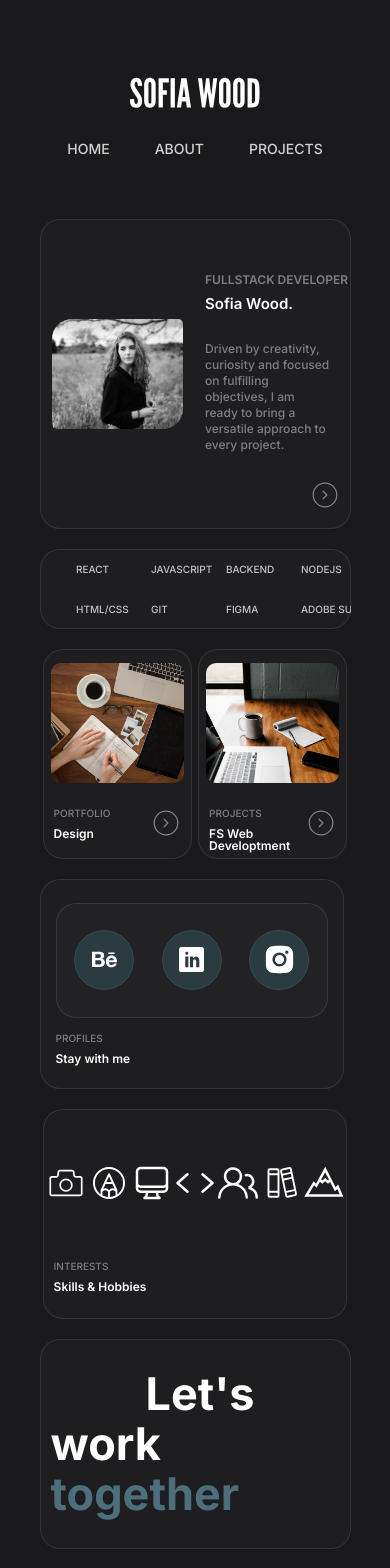
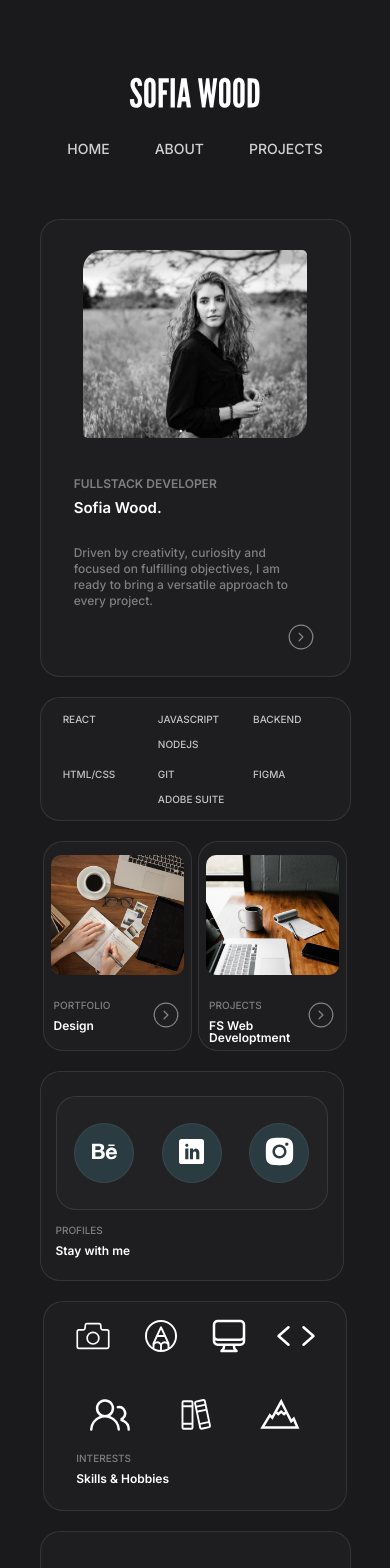
Before and after one commit to sofialzira/portfolio, a React (Vite) app: page / in a window 390 px wide. Shown: the top 1568 px of the page. Built offline with nearby package versions, Linux system fonts and the light colour scheme.

Commit message:
fixed responsive css

```diff
--- a/src/components/BioContainerComponent/BioContainer.module.css
+++ b/src/components/BioContainerComponent/BioContainer.module.css
@@ -101,6 +101,22 @@ border-radius: 2rem 0.5rem;
 
 .bioContainerGeneral {
   width: 100%;
+  display: flex;
+  flex-direction: column;
+  align-items: center;
+  align-content: center;
+  justify-content: space-between;
+  height: 100%;
+  padding: 3rem 0rem 2rem 0rem;
+}
+
+
+.infoContainer {
+  width: 85%;
+}
+
+.bioDescription {
+  margin-bottom: 5%;
 }
 
 .infoTextContainer {
@@ -108,6 +124,7 @@ border-radius: 2rem 0.5rem;
 }
 
 .imageContainer {
-  height: 90%;
+  width: 85%;
+  height: 100%;
 }
 }
--- a/src/components/BioDescription/BioDescriptionComponent.module.css
+++ b/src/components/BioDescription/BioDescriptionComponent.module.css
@@ -32,7 +32,14 @@
 @media (max-width: 768px) {
 
   .bioContainerGeneral {
-    height: 76rem;
+    width: 100%;
+    display: flex;
+    flex-direction: column;
+    align-items: center;
+    align-content: center;
+    justify-content: space-between;
+    height: 100%;
+    padding: 3rem 0rem 2rem 0rem;
   }
 
   }
--- a/src/components/Contact/ContactComponent.module.css
+++ b/src/components/Contact/ContactComponent.module.css
@@ -48,16 +48,12 @@
     font-size: 45px;
 }
 
-/* .infoButtonContainer {
-    align-self: flex-end;
-  }
 
-  .infoButton {
-      margin-right: 1rem;
-      font-size: 3rem;
-      color: var(--bk-round-button);
-  }
 
-  .infoButton:hover {
-    color: white;
-  } */
+  @media (max-width: 768px) {
+
+    .infoContainer {
+        text-align: center;
+    }
+
+}
--- a/src/components/LinksComponent/LinksComponent.module.css
+++ b/src/components/LinksComponent/LinksComponent.module.css
@@ -62,9 +62,38 @@ a {
 }
 
 @media (max-width: 768px) {
+
+
+.linksGeneralContainer {
+    justify-content: center;
+    align-items: center;
+    display: flex;
+    flex-wrap: wrap;
+    height: fit-content;
+}
+
+
 .vaiCaralho {
-gap: 5px;
-margin: 5px 5px 5px 5px;
+        gap: 15px;
+        margin: 5px 5px 5px 5px;
+        width: 98%;
+        display: flex;
+        flex-wrap: wrap;
+        justify-content: space-evenly;
+        align-items: center;
+        align-content: space-between;
+        flex-direction: row;
+
+}
+
+.linksWrapper {
+        gap: 1rem;
+        display: flex;
+        align-content: flex-end;
+        justify-content: space-between;
+        flex-wrap: wrap;
+        flex-direction: column;
+        padding: 2%;
 }
 
 }
--- a/src/components/ServicesComponent/ServicesComponent.module.css
+++ b/src/components/ServicesComponent/ServicesComponent.module.css
@@ -71,6 +71,13 @@
 
 
   @media (max-width: 768px) {
+
+    .servicesContainerGeneral {
+        display: flex;
+        flex-direction: column;
+        flex-wrap: wrap;
+        align-content: center;
+    }
     .subtitle {
         font-size: 1rem;
     }
@@ -78,4 +85,12 @@
     .title {
         font-size: 1.2rem;
     }
+
+    .iconsContainer {
+        display: flex;
+        flex-wrap: wrap;
+        width: 85%;
+        gap: 8%;
+        align-content: stretch;
+    }
   }
```
